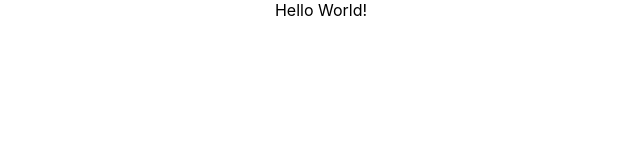
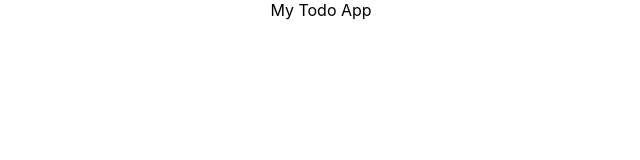
Before and after one commit to becodeorg/verou-5-react-intro-Jana2xN, a React (Create React App) app: page / in a window 1280 px wide. Shown: the top 160 px of the page, without its empty margins (319-959 px from the left). Built offline with nearby package versions, Linux system fonts and the light colour scheme.

Commit message:
deleted:    verou-5-react-intro-Jana2xN

```diff
--- a/src/App.js
+++ b/src/App.js
@@ -3,7 +3,7 @@ import './App.css';
 function App() {
   return (
     <div className="App">
-      Hello World!
+      My Todo App
     </div>
   );
 }
```
